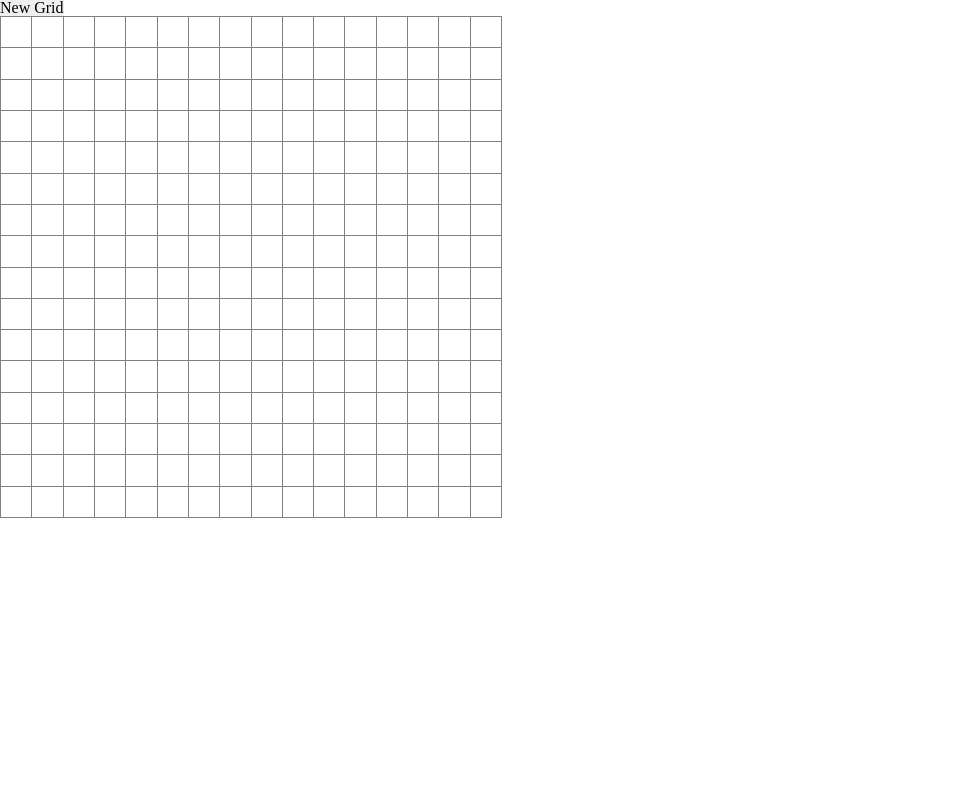
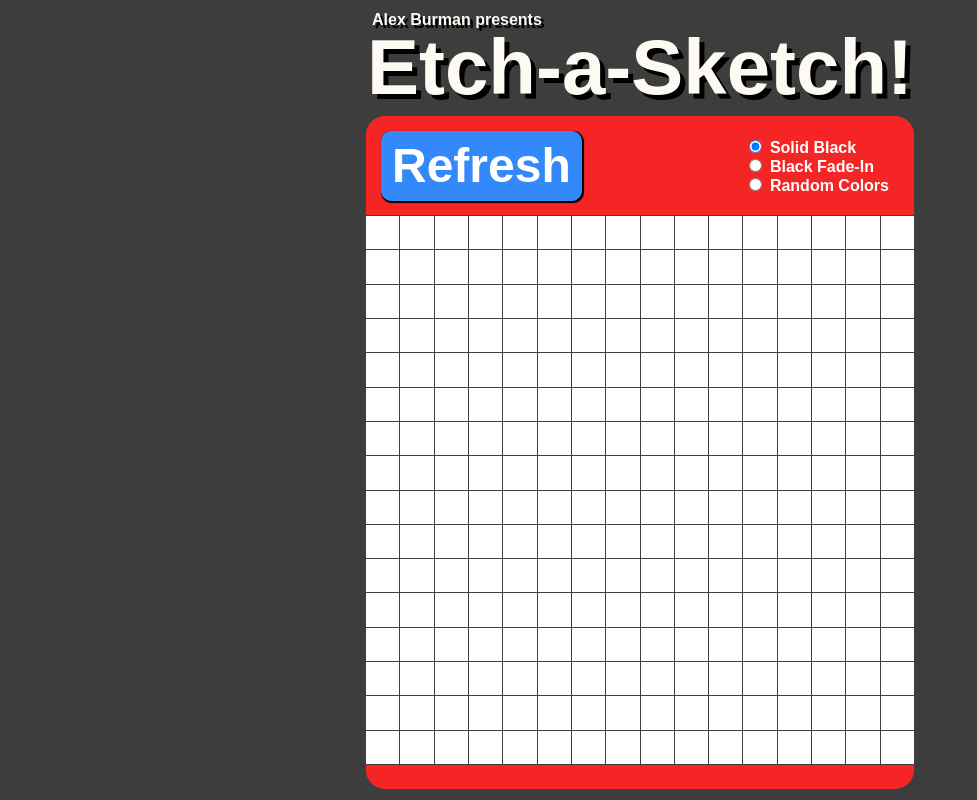
Before and after one commit to alex-burman/etch-a-sketch, a plain HTML site: page index.html in a window 1280 px wide. Shown: the whole page, without its empty margins (0-977 px from the left). Drawn offline with Linux system fonts and the light colour scheme.

Commit message:
Version to be submitted to Odin Project as my solution

```diff
--- a/index.html
+++ b/index.html
@@ -8,6 +8,30 @@
         <link href="styles/styles.css" rel="stylesheet">
     </head>
     <body>
-        <button id="btn-reset">New Grid</button>
+        <div id="title" class="std-font">
+            <h4>Alex Burman presents</h4>
+            <h1>Etch-a-Sketch!</h1>
+        </div>
+        <div id="content-area">
+            <div id="sketch-menu" class="std-font">
+                <button id="btn-reset">Refresh</button>
+                <div id="fill-selection">
+                    <div>
+                        <input type="radio" id="black" name="fill" value="black" checked>
+                        <label for="black">Solid Black</label>
+                    </div>
+                    <div>
+                        <input type="radio" id="fade" name="fill" value="fade">
+                        <label for="fade">Black Fade-In</label>
+                    </div>
+                    <div>
+                        <input type="radio" id="color" name="fill" value="color">
+                        <label>Random Colors</label>
+                    </div>
+                </div>
+            </div>
+            <div id="sketch-grid-container"></div>
+            <div id="bottom"></div>
+        </div>
         <script src="scripts/script.js"></script>
     </body>
--- a/scripts/script.js
+++ b/scripts/script.js
@@ -1,11 +1,60 @@
+const getCheckedRadio = function (name) {
+    const radio = document.getElementsByName(name);
+    let checked;
+    radio.forEach((el) => {
+        if (el.checked) checked = el;
+    });
+
+    return checked;
+}
+
+const getRandomColor = function () {
+    let color = '';
+    for (let i = 0; i < 3; i++) {
+        let randomNumber = Math.floor(Math.random() * 255);
+        color += `${randomNumber}, `
+    }
+    return color;
+}
+
+const getTransparency = function (e) {
+    let colorProperty = e.target.style.backgroundColor;
+    let transparencyProperty = colorProperty.substring(
+        13,
+        colorProperty.length - 1
+    );
+    let currentTransparency = parseFloat(transparencyProperty);
+    return (
+        currentTransparency < 1
+        ? currentTransparency + 0.1
+        : 1
+    );
+}
+
+const fillGridItem = function (e) {
+    let radioSelection = getCheckedRadio('fill');
+    switch (radioSelection.value) {
+        case 'black':
+            e.target.style.setProperty('background-color', 'rgba(0, 0, 0, 1)');
+            break;
+        case 'color':
+            const randomColor = getRandomColor();
+            e.target.style.setProperty('background-color', `rgba(${randomColor}1)`);
+            break;
+        case 'fade':
+            const transparency = getTransparency(e);
+            e.target.style.setProperty(
+                'background-color', `rgba(0,0,0,${transparency})`
+            );
+            break;
+    }
+}
+
 const generateGridItem = function () {
     let gridItem = document.createElement('div');
 
     gridItem.classList = 'grid-item';
-    gridItem.style.backgroundColor = 'white';
-    gridItem.addEventListener('mouseover', () =>
-        gridItem.style.setProperty('background-color', '#222')
-    );
+    gridItem.style.backgroundColor = 'rgba(0, 0, 0, 0.0)';
     return gridItem;
 }
 
@@ -16,19 +65,31 @@ const generateGrid = function (gridItemQuantity) {
     grid.id = 'grid';
     grid.style.setProperty('--grid-cols', gridItemQuantity);
     grid.style.setProperty('--grid-rows', gridItemQuantity);
+    grid.addEventListener('mouseover', (e) => {
+        if (e.target.classList.value != 'grid-item') {
+            return;
+        }
+        fillGridItem(e);
+    });
 
+    const childFragment = document.createDocumentFragment();
     for (let i = 0; i < gridResolution; i++) {
-        grid.appendChild(generateGridItem());
+        childFragment.appendChild(generateGridItem());
     }
+    grid.appendChild(childFragment);
 
     return grid;
 }
 
-document.querySelector('#btn-reset').addEventListener('click', () => {
+document.querySelector('#btn-reset').addEventListener('mouseup', () => {
     let newGridNumber = NaN;
     while (isNaN(newGridNumber) == true) {
         newGridNumber = prompt('Enter Squares Per Side (max number = 100)');
-        newGridNumber = Number.parseInt(newGridNumber);
+        if (newGridNumber == null) {
+            return;
+        } else {
+            newGridNumber = Number.parseInt(newGridNumber);
+        }
     }
 
     if (newGridNumber > 100) {
@@ -39,8 +100,8 @@ document.querySelector('#btn-reset').addEventListener('click', () => {
 
     const newGrid = generateGrid(newGridNumber);
     document.getElementById('grid').remove();
-    document.querySelector('body').appendChild(newGrid);
+    document.querySelector('#sketch-grid-container').appendChild(newGrid);
 });
 
 const newGrid = generateGrid(16);
-document.querySelector('body').appendChild(newGrid);
+document.querySelector('#sketch-grid-container').appendChild(newGrid);
--- a/styles/reset.css
+++ b/styles/reset.css
@@ -46,3 +46,6 @@ table {
 	border-collapse: collapse;
 	border-spacing: 0;
 }
+button::-moz-focus-inner {
+    border: 0;
+}
--- a/styles/styles.css
+++ b/styles/styles.css
@@ -1,21 +1,155 @@
 :root {
     --grid-cols: 2;
     --grid-rows: 2;
+    --grid-border-width: 1px;
+    --grid-border-color: rgb(63, 63, 63);
+}
+* {
+    box-sizing: border-box;
+}
+html, body {
+    overflow-x: hidden;
+}
+body {
+    position: relative;
+    width: 100%;
+    height: 100vh;
+    background-color: rgb(61, 61, 61);
+}
+.std-font {
+    font-family: Arial, Helvetica, sans-serif;
+}
+#title {
+    color: rgb(253, 249, 243);
+    font-weight: 700;
+    font-size: 100px;
+    height: 50px;
+    position: absolute;
+    width: 100%;
+    max-width: 550px;
+    left: 50%;
+    translate: -50%;
+    margin-top: 12px;
+    text-shadow: 5px 5px black;
+}
+#title h4 {
+    font-size: 16px;
+    margin-left: 5px;
+    text-shadow: 3px 3px black;
+}
+#content-area {
+    box-sizing: border-box;
+    width: 100%;
+    height: 100%;
+    max-width: 550px;
+    margin: auto;
+}
+@media screen and (min-width: 320px) {
+    #title {
+        font-size: 55px;
+    }
+    #content-area {
+        margin-top: 90px;
+    }
+    #title h4 {
+        font-size: 16px;
+        margin-left: 15px;
+    }
+    #title h1 {
+        text-align: center;
+    }
+}
+@media screen and (min-width: 500px) {
+    #title {
+        font-size: 78px;
+    }
+    #content-area {
+        margin-top: 115px;
+    }
+    #title h4 {
+        font-size: 16px;
+        margin-left: 7px;
+    }
+}
+#sketch-menu {
+    box-sizing: border-box;
+    width: 100%;
+    height: 100px;
+    margin: auto;
+    border: solid;
+    border-width: 1px 1px 0 1px;
+    border-radius: 20px 20px 0 0;
+    border-color: var(--grid-border-color);
+    display: flex;
+    justify-content: space-between;
+    align-items: center;
+    background-color: rgb(245, 37, 37);
+}
+#btn-reset {
+    font-size: 48px;
+    margin-left: 15px;
+    padding: 10px 10px;
+    border: 1px solid;
+    border-radius: 10px;
+    background-color: rgb(51, 137, 250);
+    border-color: rgb(51, 137, 250);
+    color: white;
+    box-shadow: 1px 1px 1px 1px black;
+    font-weight: 600;
+}
+#btn-reset:hover {
+    background-color: rgb(28, 121, 243);
+    border-color: rgb(28, 121, 243);
+}
+#btn-reset:active {
+    transform: scale(0.95) translate(0, 2px);
+    transition: .1s;
+}
+#fill-selection {
+    display: block;
+    float: right;
+    margin-right: 25px;
+    color: white;
+    font-weight: 600;
+}
+#sketch-grid-container {
+    position: relative;
+    width: 100%;
+    margin: auto;
+}
+#sketch-grid-container:after {
+    content: "";
+    display: block;
+    padding-bottom: 100%;
+    background-color: white;
 }
 #grid {
-    background-color: grey;
-    width: 500px;
-    height: 500px;
-    padding: 1px 1px;
+    position: absolute;
+    width: 100%;
+    height: 100%;
+    border-right: var(--grid-border-width) solid var(--grid-border-color);
+    border-bottom: var(--grid-border-width) solid var(--grid-border-color);
+    margin: auto;
     display: grid;
     grid-template-columns: repeat(var(--grid-cols), 1fr);
     grid-template-rows: repeat(var(--grid-rows), 1fr);
-    grid-column-gap: 1px;
-    grid-row-gap: 1px;
-}
-.row {
-    display: flex;
 }
 .grid-item {
     background-color: white;
+    border-top: var(--grid-border-width) solid var(--grid-border-color);
+    border-left: var(--grid-border-width) solid var(--grid-border-color);
 }
+
+.grid-item::after {
+    border: solid;
+    position: relative;
+}
+#bottom {
+    width: 100%;
+    height: 25px;
+    border: solid;
+    border-width: 0 1px 1px 1px;
+    border-radius: 0 0 20px 20px;
+    border-color: var(--grid-border-color);
+    background-color: rgb(245, 37, 37);
+}
```
